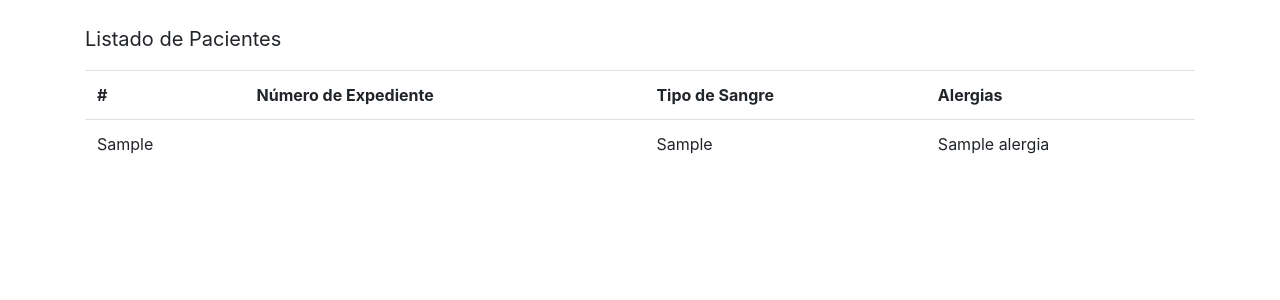
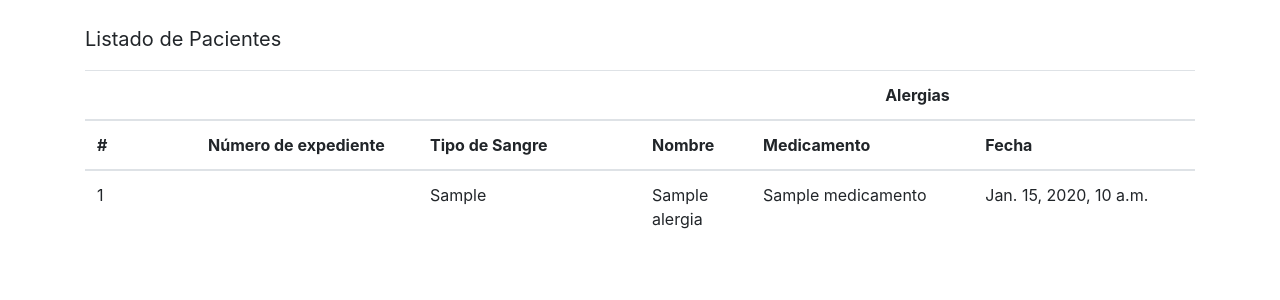
Before and after one commit to albertoimtorres/medical, a Django app: template templates/paciente/listado.html in a window 1280 px wide. Shown: the part 56-356 px from the top of the page. Run offline with Django 3.2, Linux system fonts and the light colour scheme; the template is opened without the code that fills it: most values are stand-ins (such as "Sample title", 1, 10 or a date in 2020); some libraries are stand-ins or nearby versions.

Commit message:
Custom table of list patients and change CharField to JSONField in model patients

```diff
--- a/applications/paciente/models.py
+++ b/applications/paciente/models.py
@@ -1,11 +1,12 @@
 from django.contrib.postgres.fields.array import ArrayField
+from django.contrib.postgres.fields import JSONField
 from django.db import models
 
 # Create your models here.
 class Paciente(models.Model):
     no_expediente = models.IntegerField('Número de expediente', unique=True)
     tipo_sangre = models.CharField('Tipo de sangre', max_length=3)
-    alergias = ArrayField(models.CharField(max_length=100), size=3)
+    alergias = ArrayField(JSONField(blank=False), size=3)
 
     def __str__(self):
-        return str(self.no_expediente) + ' - ' + self.tipo_sangre + ' - ' + " - ".join(self.alergias)
+        return str(self.no_expediente) # + ' - ' + self.tipo_sangre # + ' - ' + " - ".join(self.alergias)
--- a/templates/paciente/listado.html
+++ b/templates/paciente/listado.html
@@ -1,36 +1,73 @@
 {% extends '../base.html' %}
 
 {% block container %}
+
     <blockquote class="blockquote">
         <p class="mb-0">Listado de Pacientes</p>
     </blockquote>
+
     {% if pacientes|length > 0 %}
-        <table class="table">
-            <th scope="col">#</th>
-            <th scope="col">Número de Expediente</th>
-            <th scope="col">Tipo de Sangre</th>
-            <th scope="col">Alergias</th>
-            {% for paciente in pacientes %}
+        <table class="table table-hover">
+            <thead role="rowgroup">
+              <colgroup>
+                <col style="width: 10%"/>
+                <col style="width: 20%"/>
+                <col style="width: 20%"/>
+                <col style="width: 10%"/>
+              </colgroup>
+              <thead>
                 <tr>
-                    <td>{{ paciente.0 }}</td>
-                    <td>{{ paciente.no_expediente }}</td>
-                    <td>{{ paciente.tipo_sangre }}</td>
+                  <th></th>
+                  <th></th>
+                  <th></th>
+                  <th colspan="4" style="text-align: center;">Alergias</th>
+                </tr>
+              </thead>
+              <tr>
+                <th>#</th>
+                <th>Número de expediente</th>
+                <th>Tipo de Sangre</th>
+                <th>Nombre</th>
+                <th>Medicamento</th>
+                <th>Fecha</th>
+              </tr>
+            </thead>
+            <tbody role="rowgroup">
+                {% for paciente in pacientes.all %}
+                    <tr rowspan="4">
 
-                    {% if paciente.alergias|length > 0 %}
-                        <td>
+                        <td rowspan="4">{{ paciente.id }}</td>
+                        <td rowspan="4">{{ paciente.no_expediente }}</td>
+                        <td rowspan="4">{{ paciente.tipo_sangre }}</td>
+
+                        {% if paciente.alergias|length > 0 %}
 
                             {% for alergia in paciente.alergias %}
-                                {{ alergia }}
+
+                                {% if alergia.counter == 0 %}
+                                    <td>{{ alergia.nombre }}</td>
+                                    <td>{{ alergia.medicamento }}</td>
+                                    <td>{{ alergia.fecha }}</td>
+                                {% else %}
+                                    <tr>
+                                        <td>{{ alergia.nombre }}</td>
+                                        <td>{{ alergia.medicamento }}</td>
+                                        <td>{{ alergia.fecha }}</td>
+                                    </tr>
+                                {% endif %}
+
                             {% endfor %}
 
-                        </td>
-                    {% else  %}
-                        <td>No se han registrado alergias.</td>
-                    {% endif %}
-                </tr>
-            {% endfor %}
-        </table>
+                        {% endif %}
+                    </tr>
+                {% endfor %}
+            </tbody>
+          </table>
     {% else %}
+
         <h1>No hay registro de pacientes.</h1>
+
     {% endif %}
+
+
 {% endblock %}
```
Also changed, not shown: applications/paciente/migrations/0004_auto_20200904_0311.py (added).
